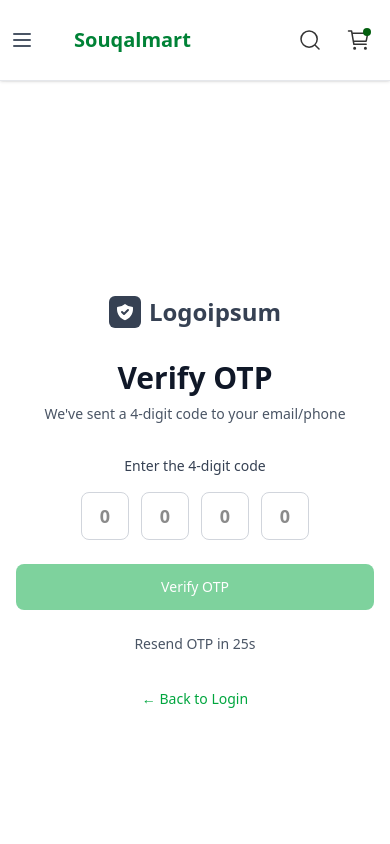
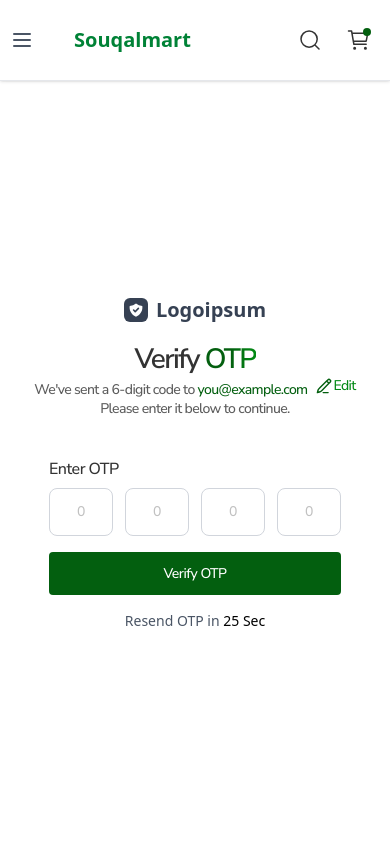
Before and after one commit to marketlubeDev/SukalMart, a Next.js app: page /login/otp in a window 390 px wide. Shown: the top 844 px of the page. Built offline with nearby package versions, Linux system fonts and the light colour scheme.

Commit message:
logi page and otp page ui updated and fix the responsive

```diff
--- a/src/app/login/otp/page.js
+++ b/src/app/login/otp/page.js
@@ -15,7 +15,7 @@ export default function OTPPage() {
   useEffect(() => {
     if (timer > 0) {
       const interval = setInterval(() => {
-        setTimer(timer - 1);
+        setTimer((prevTimer) => prevTimer - 1);
       }, 1000);
       return () => clearInterval(interval);
     } else {
@@ -49,7 +49,7 @@ export default function OTPPage() {
     const otpString = otp.join("");
 
     if (otpString.length !== 4) {
-      alert("Please enter a valid 4-digit OTP");
+      // Removed alert to avoid error
       return;
     }
 
@@ -71,16 +71,29 @@ export default function OTPPage() {
     console.log("Resending OTP...");
   };
 
+  const onEditEmail = () => {
+    // Navigate back to login page to edit email
+    router.push("/login");
+  };
+
   return (
-    <div className="min-h-screen bg-white flex items-center justify-center px-4 sm:px-6 lg:px-8">
-      <div className="max-w-md w-full space-y-8">
+    <div className="bg-white flex items-center justify-center px-4 sm:px-6 lg:px-8" style={{ height: "calc(100vh - 80px)" }}>
+      <div
+        className="max-w-md w-full space-y-4 sm:space-y-5 flex flex-col items-center justify-center"
+        style={{
+          display: "flex",
+          justifyContent: "center",
+          alignItems: "center",
+          margin: "0 auto"
+        }}
+      >
         {/* Logo */}
         <div className="text-center">
-          <div className="flex items-center justify-center mb-8">
+          <div className="flex items-center justify-center">
             <div className="flex items-center space-x-2">
-              <div className="w-8 h-8 bg-gray-700 rounded-md flex items-center justify-center">
+              <div className="w-6 h-6 sm:w-8 sm:h-8 bg-gray-700 rounded-md flex items-center justify-center">
                 <svg
-                  className="w-5 h-5 text-white"
+                  className="w-4 h-4 sm:w-5 sm:h-5 text-white"
                   fill="currentColor"
                   viewBox="0 0 20 20"
                 >
@@ -91,7 +104,7 @@ export default function OTPPage() {
                   />
                 </svg>
               </div>
-              <span className="text-2xl font-bold text-gray-700">
+              <span className="text-xl sm:text-2xl font-bold text-gray-700">
                 Logoipsum
               </span>
             </div>
@@ -100,19 +113,132 @@ export default function OTPPage() {
 
         {/* OTP Message */}
         <div className="text-center">
-          <h2 className="text-3xl font-bold text-gray-900 mb-2">Verify OTP</h2>
-          <p className="text-sm text-gray-600">
-            We've sent a 4-digit code to your email/phone
+          <h2
+            style={{
+              color: "#333333",
+              textAlign: "center",
+              leadingTrim: "both",
+              textEdge: "cap",
+              fontFamily: "'Nunito Sans', sans-serif",
+              fontSize: "28px",
+              fontStyle: "normal",
+              fontWeight: 600,
+              lineHeight: "normal",
+              letterSpacing: "-1.6px",
+            }}
+            className="sm:text-[40px]"
+          >
+            Verify{" "}
+            <span
+              style={{
+                background: "linear-gradient(91deg, #035F0F 49.43%, #028914 95.9%)",
+                WebkitBackgroundClip: "text",
+                WebkitTextFillColor: "transparent",
+                backgroundClip: "text",
+                fontFamily: "'Nunito Sans', sans-serif",
+                fontSize: "28px",
+                fontWeight: 600,
+                letterSpacing: "-1.6px",
+                lineHeight: "normal",
+                fontStyle: "normal",
+                textEdge: "cap",
+                leadingTrim: "both"
+              }}
+              className="sm:text-[40px]"
+            >
+              OTP
+            </span>
+          </h2>
+          <div className="text-center">
+            <p
+              style={{
+                color: "rgba(51, 51, 51, 0.80)",
+                textAlign: "center",
+                leadingTrim: "both",
+                textEdge: "cap",
+                fontFamily: "'Nunito Sans', sans-serif",
+                fontSize: "14px",
+                fontStyle: "normal",
+                fontWeight: 500,
+                lineHeight: "normal",
+                letterSpacing: "-0.64px"
+              }}
+              className="sm:text-[16px]"
+            >
+              We've sent a 6-digit code to{" "}
+              <span
+                className="text-[#035F0F] font-medium"
+                style={{
+                  fontFamily: "'Nunito Sans', sans-serif",
+                  fontWeight: 500,
+                  letterSpacing: "-0.64px"
+                }}
+              >
+                you@example.com
+              </span>
+              <button
+                type="button"
+                className="inline-flex items-center ml-2 text-[#028914] font-medium text-xs hover:underline focus:outline-none"
+                style={{
+                  fontFamily: "'Nunito Sans', sans-serif",
+                  fontWeight: 500,
+                  fontSize: "14px",
+                  lineHeight: "16px"
+                }}
+                onClick={onEditEmail}
+              >
+                <img
+                  src="/editbutton.svg"
+                  alt="Edit"
+                  className="inline-block w-4 h-4 mr-1 align-text-bottom"
+                  style={{ marginRight: "2px" }}
+                />
+                Edit
+              </button>
             </p>
+            <p
+              style={{
+                color: "rgba(51, 51, 51, 0.80)",
+                textAlign: "center",
+                leadingTrim: "both",
+                textEdge: "cap",
+                fontFamily: "'Nunito Sans', sans-serif",
+                fontSize: "14px",
+                fontStyle: "normal",
+                fontWeight: 500,
+                lineHeight: "normal",
+                letterSpacing: "-0.64px"
+              }}
+              className="sm:text-[16px]"
+            >
+              Please enter it below to continue.
+            </p>
+          </div>
         </div>
 
         {/* OTP Form */}
-        <form className="mt-8 space-y-6" onSubmit={handleSubmit}>
-          <div className="space-y-4">
+        <form className="mt-6 sm:mt-8 space-y-4 sm:space-y-6 w-full" onSubmit={handleSubmit}>
+          <div className="space-y-3 sm:space-y-4">
             {/* OTP Input */}
             <div>
-              <label className="block text-sm font-medium text-gray-700 mb-4 text-center">
-                Enter the 4-digit code
+              <div className="flex justify-center">
+                <div style={{ width: "calc(4 * 64px + 3 * 12px)", maxWidth: "292px" }}>
+                  <label
+                    htmlFor="otp-0"
+                    className="block mb-2 sm:text-[18px] text-left"
+                    style={{
+                      color: "#333333",
+                      leadingTrim: "both",
+                      textEdge: "cap",
+                      fontFamily: "'Nunito Sans', sans-serif",
+                      fontSize: "16px",
+                      fontStyle: "normal",
+                      fontWeight: 500,
+                      lineHeight: "normal",
+                      letterSpacing: "-0.52px"
+                    }}
+                  >
+                    Enter OTP
                   </label>
                   <div className="flex justify-center space-x-3">
                 {otp.map((digit, index) => (
@@ -124,20 +250,63 @@ export default function OTPPage() {
                     value={digit}
                     onChange={(e) => handleOtpChange(index, e.target.value)}
                     onKeyDown={(e) => handleKeyDown(index, e)}
-                    className="w-12 h-12 text-center text-lg font-semibold border border-gray-300 rounded-lg focus:outline-none focus:ring-2 focus:ring-green-500 focus:border-green-500 transition-colors duration-200"
                     placeholder="0"
+                    className="w-16 h-12 sm:w-16 sm:h-12 text-center text-lg font-semibold border border-gray-300 rounded-lg focus:outline-none focus:ring-2 focus:ring-[#035f0f] focus:border-[#035f0f] transition-colors duration-200"
+                    style={{
+                      color: "rgba(51, 51, 51, 0.60)",
+                      fontFamily: "'Nunito Sans', sans-serif",
+                      fontSize: "14px",
+                      fontStyle: "normal",
+                      fontWeight: 500,
+                      lineHeight: "normal",
+                      letterSpacing: "-0.64px",
+                      boxShadow: "none",
+                      transition: "border-color 0.2s, box-shadow 0.2s"
+                    }}
+                    onFocus={e => e.target.style.borderColor = "#035F0F"}
+                    onBlur={e => e.target.style.borderColor = "#d1d5db"}
                   />
                 ))}
                   </div>
                 </div>
               </div>
+              </div>
+            </div>
 
           {/* Submit Button */}
-          <div>
+          <div className="flex justify-center">
             <button
               type="submit"
               disabled={isLoading || otp.join("").length !== 4}
-              className="group relative w-full flex justify-center py-3 px-4 border border-transparent text-sm font-medium rounded-lg text-white bg-green-600 hover:bg-green-700 focus:outline-none focus:ring-2 focus:ring-offset-2 focus:ring-green-500 disabled:opacity-50 disabled:cursor-not-allowed transition-colors duration-200"
+              className="flex justify-center items-center gap-2 py-3 px-4 sm:py-4 sm:px-6 sm:text-[16px]"
+              style={{
+                width: "calc(4 * 64px + 3 * 12px)", // 4 input boxes (64px each) + 3 gaps (12px each) = 292px
+                maxWidth: "292px",
+                display: "flex",
+                padding: "12px 16px",
+                justifyContent: "center",
+                alignItems: "center",
+                gap: "8px",
+                alignSelf: "stretch",
+                borderRadius: "4px",
+                background: "#035F0F",
+                border: "none",
+                transition: "background-color 0.2s",
+                color: "#FFF",
+                textAlign: "center",
+                fontFamily: "'Nunito Sans', sans-serif",
+                fontSize: "14px",
+                fontStyle: "normal",
+                fontWeight: 500,
+                lineHeight: "normal",
+                letterSpacing: "-0.48px",
+                leadingTrim: "both",
+                textEdge: "cap"
+              }}
+              onMouseOver={e => e.currentTarget.style.background = "#02490C"}
+              onMouseOut={e => e.currentTarget.style.background = "#035F0F"}
+              onFocus={e => e.currentTarget.style.boxShadow = "0 0 0 2px #035F0F33"}
+              onBlur={e => e.currentTarget.style.boxShadow = "none"}
             >
                 {isLoading ? (
                   <div className="flex items-center">
@@ -175,17 +344,19 @@ export default function OTPPage() {
               <button
                 type="button"
                 onClick={handleResendOTP}
-                className="text-sm text-green-600 hover:text-green-700 font-medium"
+                className="text-sm text-gray-600 hover:text-gray-700 font-medium"
               >
                 Resend OTP
               </button>
             ) : (
-              <p className="text-sm text-gray-600">Resend OTP in {timer}s</p>
+              <p className="text-sm text-gray-600">
+                Resend OTP in <span className="text-black">{timer} Sec</span>
+              </p>
             )}
           </div>
         </form>
 
-        {/* Back to Login */}
+        {/* Back to Login
         <div className="text-center mt-6">
           <Link
             href="/login"
@@ -193,7 +364,7 @@ export default function OTPPage() {
           >
             ← Back to Login
           </Link>
-        </div>
+        </div> */}
       </div>
     </div>
   );
--- a/src/app/login/page.js
+++ b/src/app/login/page.js
@@ -25,11 +25,10 @@ export default function LoginPage() {
   };
 
   return (
-    <div className="min-h-screen bg-white flex items-center justify-center px-4 sm:px-6 lg:px-8">
+    <div className="bg-white flex items-center justify-center px-4 sm:px-6 lg:px-8" style={{ height: "calc(100vh - 80px)" }}>
       <div
         className="max-w-md w-full space-y-4 sm:space-y-5 flex flex-col items-center justify-center"
         style={{
-          minHeight: "100vh",
           display: "flex",
           justifyContent: "center",
           alignItems: "center",
@@ -116,7 +115,7 @@ export default function LoginPage() {
                   fontStyle: "normal",
                   fontWeight: 500,
                   lineHeight: "normal",
-                  letterSpacing: "-0.72px"
+                  letterSpacing: "-0.52px"
                 }}
               >
                 Enter your email or phone
```
Also changed, not shown: src/app/_components/_homepage/featuredproduct/FeaturedProductsSection.js (+4 -4 lines), src/app/layout.js (+7 -6 lines), public/editbutton.svg (added). Lines whose indentation alone changed are shown as unchanged.
